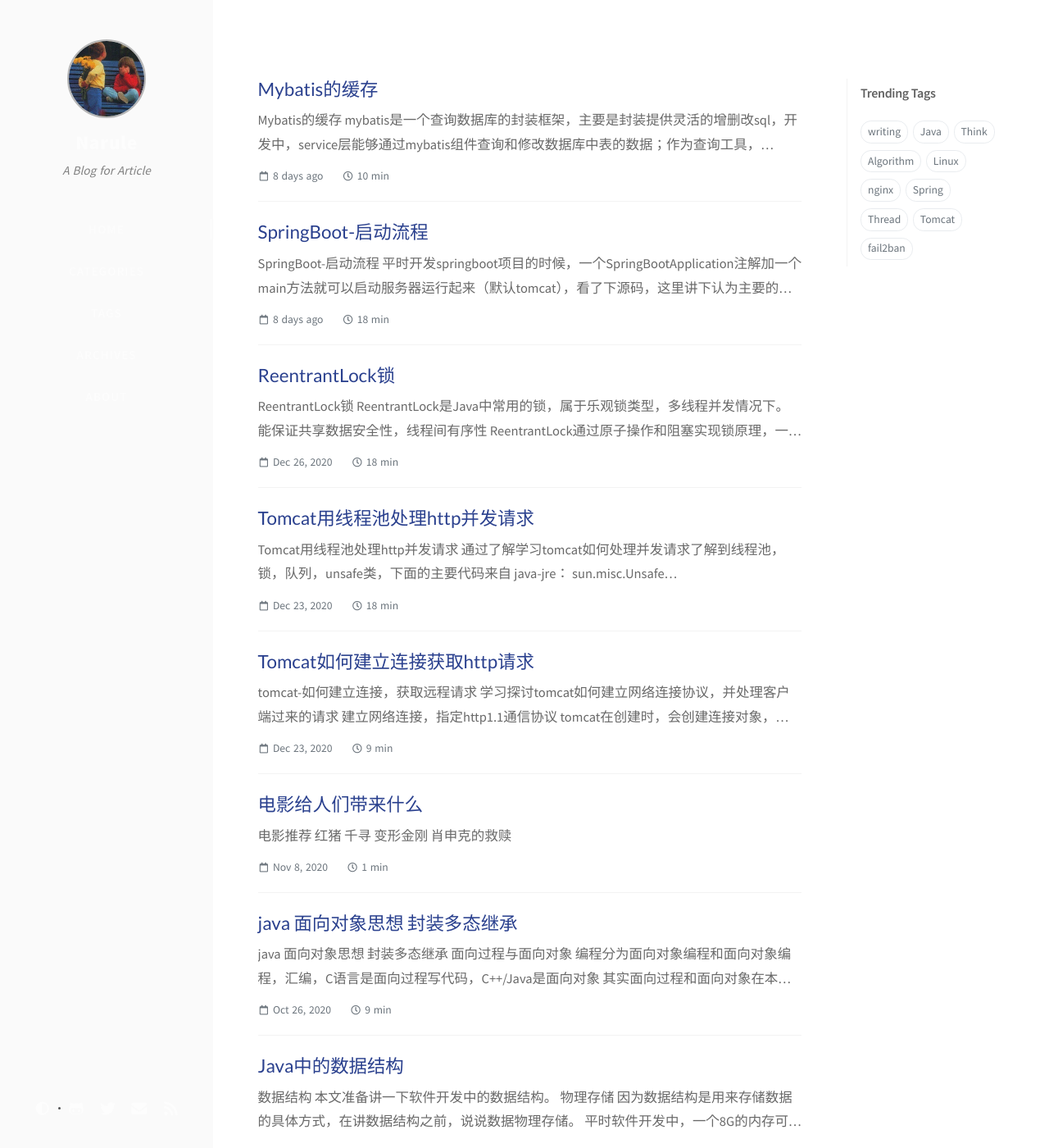
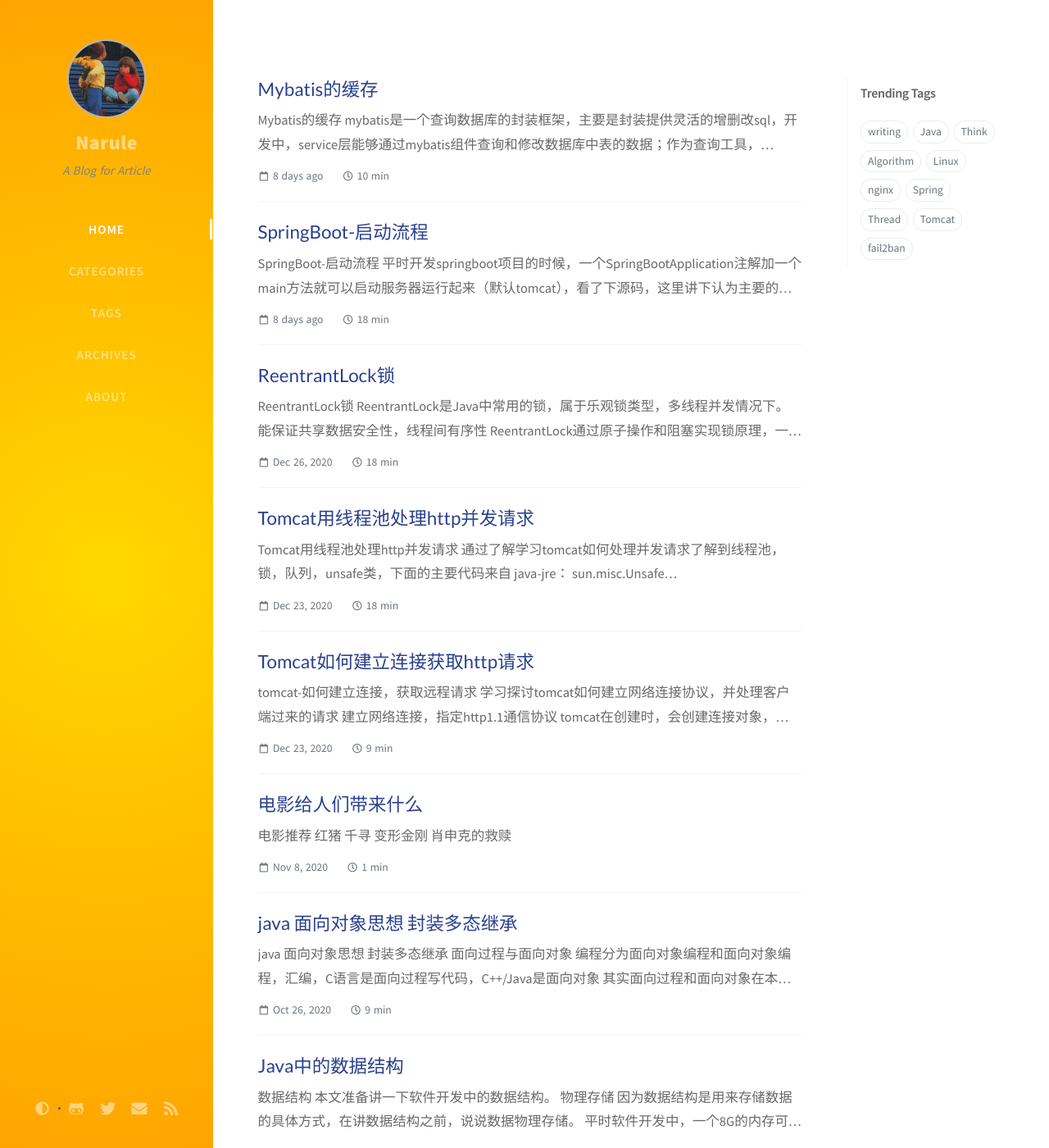
Before and after one commit to narule/narule.github.io, a Jekyll site: the page built from index.html, in a window 1280 px wide and 1400 px high. Shown: the whole window at 82% size. Built offline with Jekyll 4.4.1, drawn with Linux system fonts in a browser that asks for light colours; nearby versions of some CDN libraries; the list of posts is cut into pages by our own code; comment, search, counter and statistics services are not loaded.

Commit message:
Update light-typography.scss

```diff
--- a/assets/css/_colors/light-typography.scss
+++ b/assets/css/_colors/light-typography.scss
@@ -31,9 +31,12 @@
   /* Sidebar */
   --sidebar-bg: radial-gradient(
     circle,
-    /* rgba(42, 30, 107, 1) 0%, */
-    rgba(255 165 0, 1) 0%,
+    /*
+    rgba(42, 30, 107, 1) 0%,
     rgba(35, 37, 46, 1) 100%);
+    */
+    rgba(255, 215, 0, 1) 0%,
+    rgba(255, 165, 0, 1) 100%);
   --nav-cursor-color: #fcfcfc;
 
   /* Topbar */
```
